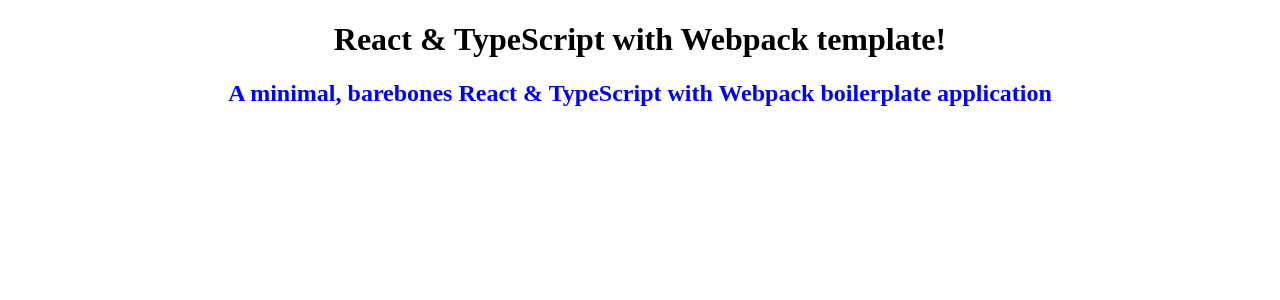
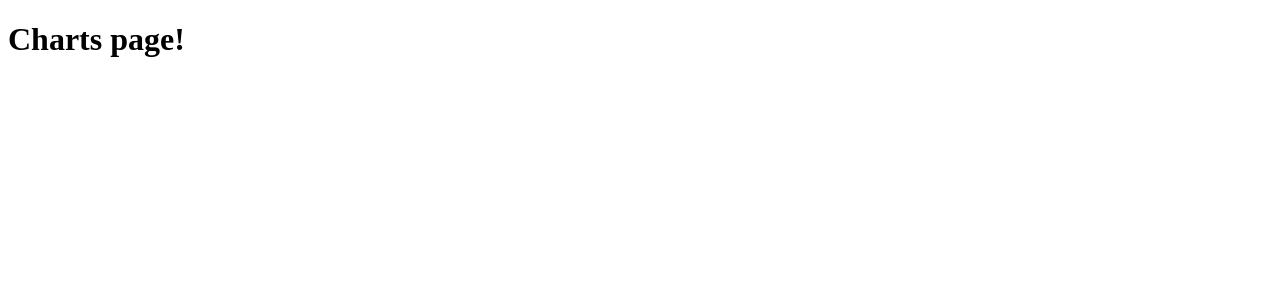
Before and after one commit to khancode/amm-dex-xrpl, a React app in the folder client/: page /charts in a window 1280 px wide. Shown: the top 300 px of the page. Built offline with nearby package versions, Linux system fonts and the light colour scheme.

Commit message:
add react-router-dom and setup routes with pages

```diff
--- a/client/package.json
+++ b/client/package.json
@@ -1,7 +1,7 @@
 {
   "name": "amm-dex-xrpl-client",
   "version": "1.0.0",
-  "description": "A frontend client of an AMM-based DEX application",
+  "description": "A frontend web client of an AMM-based DEX application",
   "main": "index.js",
   "scripts": {
     "build": "npx webpack --mode production",
@@ -13,7 +13,8 @@
   "license": "ISC",
   "dependencies": {
     "react": "^18.2.0",
-    "react-dom": "^18.2.0"
+    "react-dom": "^18.2.0",
+    "react-router-dom": "^6.3.0"
   },
   "devDependencies": {
     "@types/react": "^18.0.17",
--- a/client/src/components/App.css
+++ /dev/null
@@ -1,7 +0,0 @@
-.app {
-    text-align: center;
-}
-
-.description {
-    color: blue;
-}
--- a/client/src/components/App.tsx
+++ /dev/null
@@ -1,39 +0,0 @@
-import * as React from 'react';
-import './App.css';
-
-export interface AppProps {
-   compiler: string;
-   framework: string;
-}
-
-export const App = (props: AppProps) => {
-   return (
-      <div className="app">
-         <h1>{props.framework} & {props.compiler} with Webpack template!</h1>
-         <h2 className="description">
-            A minimal, barebones {props.framework} & {props.compiler} with Webpack boilerplate application
-         </h2>
-      </div>
-   );
-};
-
-/*
-// 'AppProps' describes the shape of props.
-// State is never set so we use the '{}' type.
-export class App extends React.Component<AppProps, {}> {
-   constructor(props: AppProps) {
-      super(props);
-   }
-
-   render() {
-      return (
-         <div className="app">
-            <h1>{this.props.framework} & {this.props.compiler} with Webpack template!</h1>
-            <h2 className="description">
-               A minimal, barebones {this.props.framework} & {this.props.compiler} with Webpack boilerplate application
-            </h2>
-         </div>
-      );
-   }
-}
-*/
--- a/client/src/index.html
+++ b/client/src/index.html
@@ -2,7 +2,7 @@
 <html>
     <head>
         <meta charset="UTF-8" />
-        <title>React & TypeScript app!</title>
+        <title>XRPLswap</title>
     </head>
     <body>
         <div id="root"></div>
--- a/client/src/index.tsx
+++ b/client/src/index.tsx
@@ -1,7 +1,21 @@
 import * as React from 'react';
 import { createRoot } from 'react-dom/client';
-import { App } from './components/App';
+import { BrowserRouter, Route, Routes } from 'react-router-dom';
+
+import { Login } from './pages/Login';
+import { Swap } from './pages/Swap';
+import { Pool } from './pages/Pool';
+import { Charts } from './pages/Charts';
 
 const container = document.getElementById('root');
 const root = createRoot(container); // createRoot(container!) if you use TypeScript
-root.render(<App compiler="TypeScript" framework="React" />);
+root.render(
+    <BrowserRouter>
+        <Routes>
+            <Route path="/" element={<Login />} />
+            <Route path="/swap" element={<Swap />} />
+            <Route path="/pool" element={<Pool />} />
+            <Route path="/charts" element={<Charts />} />
+        </Routes>
+    </BrowserRouter>
+);
--- /dev/null
+++ b/client/src/pages/Charts.tsx
@@ -0,0 +1,11 @@
+import * as React from 'react';
+
+export interface ChartsProps {}
+
+export const Charts = (props: ChartsProps) => {
+    return (
+        <div>
+            <h1>Charts page!</h1>
+        </div>
+    );
+ };
--- /dev/null
+++ b/client/src/pages/Login.tsx
@@ -0,0 +1,11 @@
+import * as React from 'react';
+
+export interface LoginProps {}
+
+export const Login = (props: LoginProps) => {
+    return (
+        <main>
+            <h1>Login page!</h1>
+        </main>
+    );
+ };
--- /dev/null
+++ b/client/src/pages/Pool.tsx
@@ -0,0 +1,11 @@
+import * as React from 'react';
+
+export interface PoolProps {}
+
+export const Pool = (props: PoolProps) => {
+    return (
+        <div>
+            <h1>Pool page!</h1>
+        </div>
+    );
+ };
--- /dev/null
+++ b/client/src/pages/Swap.tsx
@@ -0,0 +1,11 @@
+import * as React from 'react';
+
+export interface SwapProps {}
+
+export const Swap = (props: SwapProps) => {
+    return (
+        <div>
+            <h1>Swap page!</h1>
+        </div>
+    );
+ };
--- a/client/webpack.config.js
+++ b/client/webpack.config.js
@@ -53,6 +53,7 @@ module.exports = {
         static: {
             directory: path.join(__dirname, "./src")
         },
+        historyApiFallback: true,
         compress: true,
         port: 9000
     }
```
Also changed, not shown: 2 other files (tests, documents, lock files or other folders).
